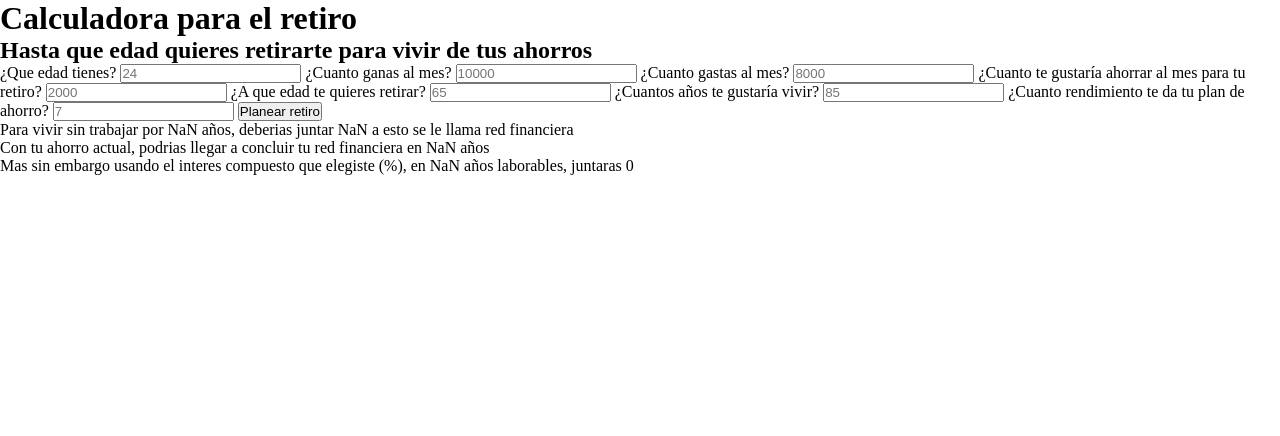
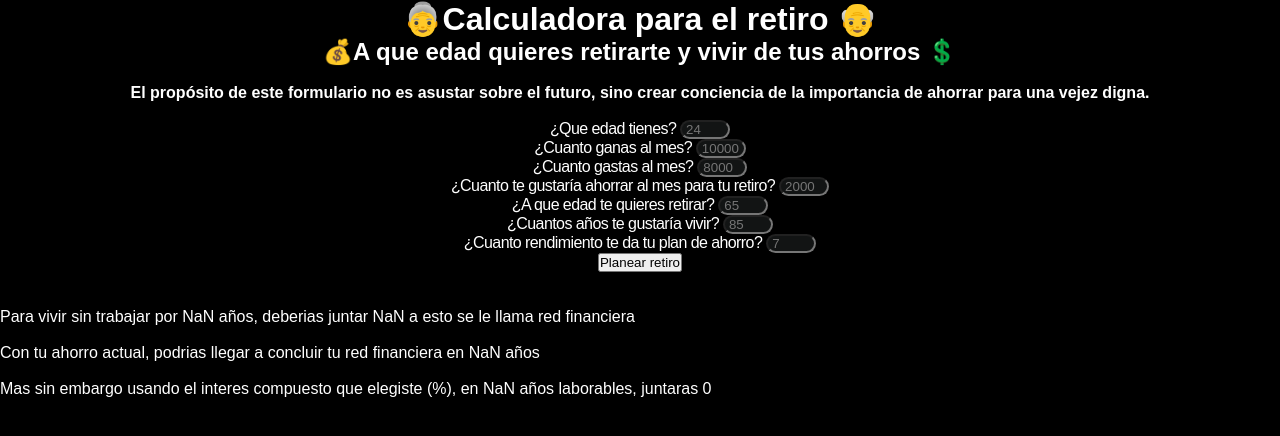
Before and after one commit to 701i/curso-practico-javascript, a plain HTML site: page proyectoFinal/calculadoraRetiro.html in a window 1280 px wide. Both pictures are taken after a click on the button "Planear retiro". Drawn offline with Linux system fonts and the light colour scheme.

Commit message:
Se implementaron estilos,correcciones en el HTML y en las formulas de JavaScript

```diff
--- a/proyectoFinal/calculadoraRetiro.html
+++ b/proyectoFinal/calculadoraRetiro.html
@@ -9,8 +9,9 @@
 </head>
 <body>
   <header>
-    <h1>Calculadora para el retiro</h1>
-    <h2>Hasta que edad quieres retirarte para vivir de tus ahorros</h2>
+    <h1>👵Calculadora para el retiro 👴</h1>
+    <h2>💰A que edad quieres retirarte y vivir de tus ahorros 💲</h2><br>
+    <h4>El propósito de este formulario no es asustar sobre el futuro, sino crear conciencia de la importancia de ahorrar para una vejez digna.</h4><br>
   </header>
   <section>
     <form action="">
@@ -18,29 +19,29 @@
         <input id="edad" type="age"  placeholder="24" required>
       </label>
       <label for="ingresoMensual"> ¿Cuanto ganas al mes?
-        <input id="ingresoMensual" type="number"  placeholder="10000" required>
+        <input id="ingresoMensual" type="text"  placeholder="10000" required>
       </label>
       <label for="gastoMensual"> ¿Cuanto gastas al mes?
-        <input id="gastoMensual" type="number"  placeholder="8000" required>
+        <input id="gastoMensual" type="text"  placeholder="8000" required>
       </label>
       <label for="ahorroMensual"> ¿Cuanto te gustaría ahorrar al mes para tu retiro?
-        <input id="ahorroMensual" type="number"  placeholder="2000" required>
+        <input id="ahorroMensual" type="text"  placeholder="2000" required>
       </label>
       <label for="edadRetiro"> ¿A que edad te quieres retirar?
-        <input id="edadRetiro" type="number"  placeholder="65" required>
+        <input id="edadRetiro" type="text"  placeholder="65" required>
       </label>
       <label for="esperanzaVida"> ¿Cuantos años te gustaría vivir?
-        <input id="esperanzaVida" type="number"  placeholder="85" required>
+        <input id="esperanzaVida" type="text"  placeholder="85" required>
       </label>
       <label for="rendimiento"> ¿Cuanto rendimiento te da tu plan de ahorro?
-        <input id="rendimiento" type="number"  placeholder="7" required>
+        <input id="rendimiento" type="text"  placeholder="7" required>
       </label>
       <button type="button" onclick="calcularRetiro()">Planear retiro</button>
-      <p id="resultadoRetiro"></p>
-      <p id="metaAhorro"></p>
-      <p id="tiempoAhorro"></p>
-      <p id="interesComp"></p>
-    </form>
+    </form><br>
+    <p id="resultadoRetiro"></p><br>
+    <p id="metaAhorro"></p><br>
+    <p id="tiempoAhorro"></p><br>
+    <p id="interesComp"></p><br>
     </section>
   <script src="./calculadoraRetiro.js"></script>
 </body>
--- a/proyectoFinal/calculadoraRetiro.js
+++ b/proyectoFinal/calculadoraRetiro.js
@@ -1,4 +1,5 @@
-//inputs
+function calcularRetiro(){
+  //inputs
 const edad = document.getElementById("edad");
 const edadV = edad.value;
 const ingresoMensual = document.getElementById("ingresoMensual");
@@ -37,17 +38,15 @@ function calcularInteres (){
   }
   return anoAnterior
 }
-
-function calcularRetiro(){
   const resultadoRetiro = document.getElementById("resultadoRetiro");
   if (gastoMensualV >= ingresoMensualV) {
     resultadoRetiro.innerText = "Error: tus gastos igualan o superan tus ingresos";
   } else {
     const metaAhorro = document.getElementById("metaAhorro");
-    metaAhorro.innerText = "Para vivir sin trabajar por " + anosNoProductivos + " años, deberias juntar " + redFinaciera + " a esto se le llama red financiera";
+    metaAhorro.innerText = "Para vivir sin trabajar por " + anosNoProductivos + " años, deberias juntar " + redFinaciera.toLocaleString('en') + " a esto se le llama red financiera";
     const tiempoAhorro = document.getElementById("tiempoAhorro");
     tiempoAhorro.innerText = "Con tu ahorro actual, podrias llegar a concluir tu red financiera en " + tiempoMetaAhorro + " años";
     const interesComp = document.getElementById("interesComp");
-    interesComp.innerText = "Mas sin embargo usando el interes compuesto que elegiste (" + rendimiento.value + "%), en "+ anosProductivos +" años laborables, juntaras " + parseInt(calcularInteres ());
+    interesComp.innerText = "Mas sin embargo usando el interes compuesto que elegiste (" + rendimiento.value + "%), en "+ anosProductivos +" años laborables, juntaras " + parseInt(calcularInteres ()).toLocaleString('en');
   }
 }
--- a/proyectoFinal/style.css
+++ b/proyectoFinal/style.css
@@ -4,7 +4,33 @@
   padding: 0;
 }
 body{
+  font-family: sans-serif;
+  background-color: black;
+  color: white;
   display: flex;
   justify-content: center;
   flex-direction: column;
 }
+header{
+  text-align: center;
+}
+form{
+  display: flex;
+  align-items: center;
+  flex-direction: column;
+  letter-spacing: -0.036em
+}
+label{
+
+}
+input{
+  border-radius: 15px;
+  background-color: rgb(18, 20, 20);
+  color: white;
+  width: 50px;
+  padding-left: 4px;
+}
+
+button:hover{
+  cursor: pointer;
+}
```
